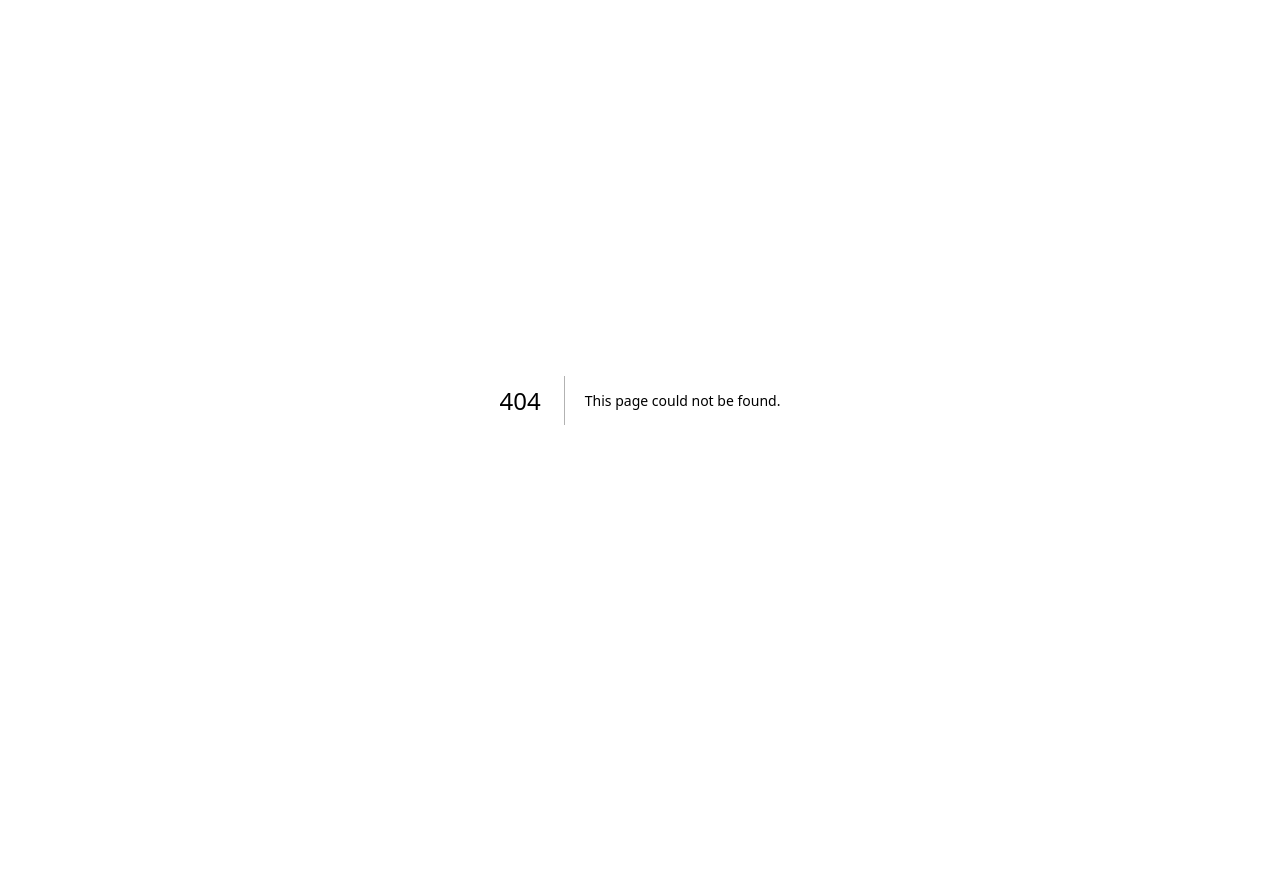
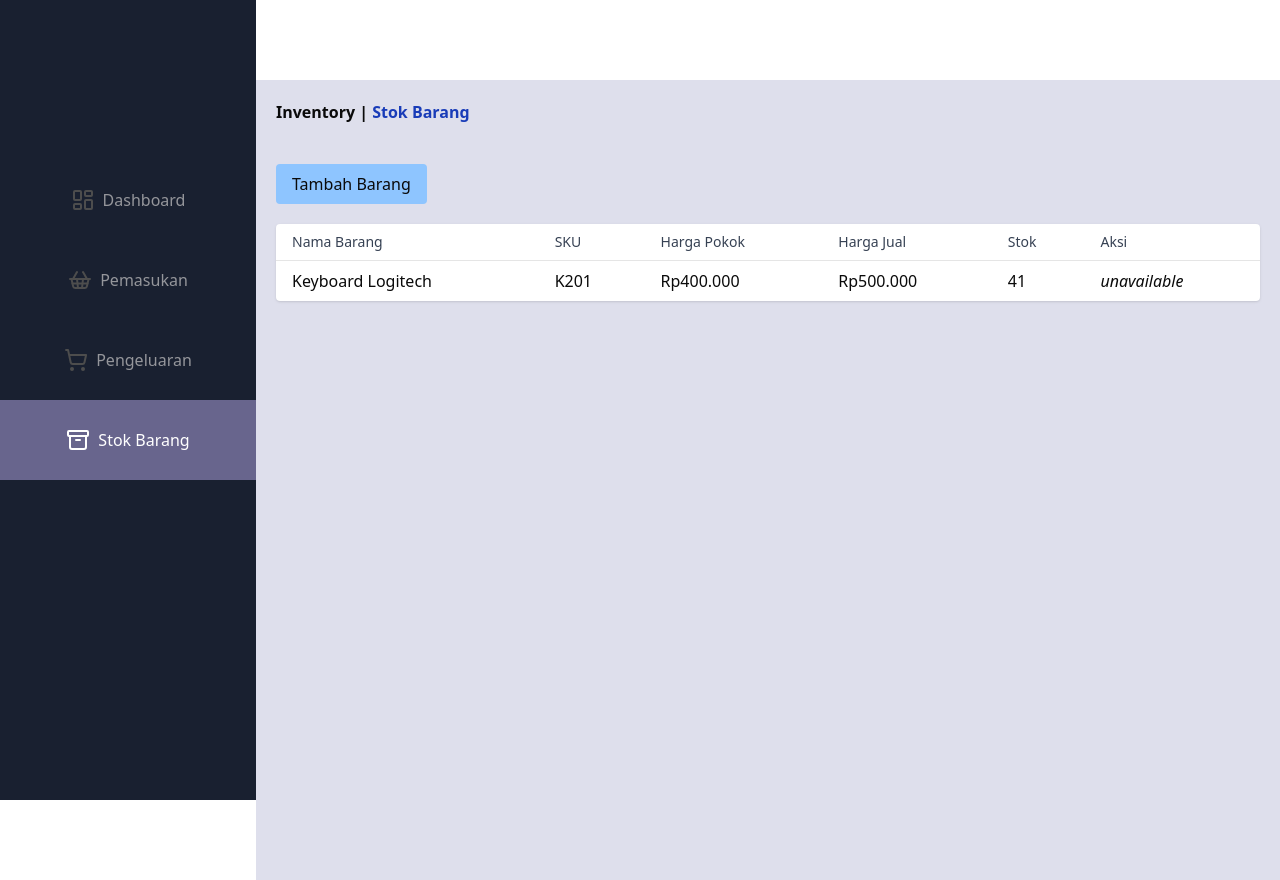
Before and after one commit to FaizYanuar/CatetinApp, a Next.js app: page /dashboard/stok-barang in a window 1280 px wide. Before the commit this address had no page. Before the commit the page ends 800 px from the top, so only its background shows below. Built offline with nearby package versions, Linux system fonts and the light colour scheme.

Commit message:
feat: add stok page

```diff
--- a/app/(routes)/dashboard/_components/HeaderDashboard.jsx
+++ b/app/(routes)/dashboard/_components/HeaderDashboard.jsx
@@ -4,7 +4,7 @@ import React from 'react'
 function HeaderDashboard() {
   return (
     <div className='h-20 justify-between flex items-center mx-5'>
-        <h1 className='text-4xl font-semibold'>Dashboard</h1>
+        <h1 className='text-4xl font-semibold'></h1>
         <UserButton
           appearance={{
             elements: {
--- a/app/(routes)/dashboard/pemasukan/page.jsx
+++ b/app/(routes)/dashboard/pemasukan/page.jsx
@@ -2,7 +2,13 @@ import React from 'react'
 
 function Pemasukan() {
   return (
-    <div className='bg-[#DEDFEC] h-screen'>Pemasukan</div>
+    <div className='bg-[#DEDFEC] h-screen'>
+
+      <div className='p-5'>
+        <h1 className='font-semibold'>Pemasukan | <span className='text-blue-800'>Penjualan</span></h1>
+      </div>
+
+    </div>
   )
 }
 
--- /dev/null
+++ b/app/(routes)/dashboard/pengeluaran/page.jsx
@@ -0,0 +1,15 @@
+import React from 'react'
+
+function Pengeluaran() {
+  return (
+    <div className='bg-[#DEDFEC] h-screen'>
+
+      <div className='p-5'>
+        <h1 className='font-semibold'>Pengeluaran | <span className='text-blue-800'>Pembelian</span></h1>
+      </div>
+
+    </div>
+  )
+}
+
+export default Pengeluaran
--- /dev/null
+++ b/app/(routes)/dashboard/stok-barang/page.jsx
@@ -0,0 +1,44 @@
+import React from 'react'
+
+function Stok() {
+  return (
+    <div className='bg-[#DEDFEC] h-screen'>
+
+      <div className='p-5'>
+        <h1 className='font-semibold'>Inventory | <span className='text-blue-800'>Stok Barang</span></h1>
+      </div>
+
+      <div className='px-5 mt-5'>
+
+        <button className='bg-blue-300 px-4 py-2 rounded hover:cursor-pointer hover:bg-blue-950 hover:text-white transition-colors duration-250'>Tambah Barang</button>
+
+        <table className="min-w-full bg-white shadow rounded my-5 ">
+          <thead>
+            <tr>
+            {['Nama Barang','SKU','Harga Pokok','Harga Jual','Stok','Aksi']
+              .map((h) => (
+                <th key={h} className="px-4 py-2 text-left text-sm font-medium text-gray-700">
+                  {h}
+                </th>
+              ))}
+          </tr>
+          </thead>
+          <tbody>
+            <tr className='border-t hover:bg-gray-50'>
+              <td className='px-4 py-2'>Keyboard Logitech</td>
+              <td className='px-4 py-2'>K201</td>
+              <td className='px-4 py-2'>Rp400.000</td>
+              <td className='px-4 py-2'>Rp500.000</td>
+              <td className='px-4 py-2'>41</td>
+              <td className='px-4 py-2 italic'>unavailable</td>
+            </tr>
+          </tbody>
+        </table>
+
+      </div>
+
+    </div>
+  )
+}
+
+export default Stok
--- a/package.json
+++ b/package.json
@@ -25,8 +25,10 @@
   },
   "devDependencies": {
     "@tailwindcss/postcss": "^4",
+    "@types/react": "19.1.5",
     "drizzle-kit": "^0.31.1",
     "tailwindcss": "^4",
-    "tw-animate-css": "^1.3.0"
+    "tw-animate-css": "^1.3.0",
+    "typescript": "5.8.3"
   }
 }
```
Also changed, not shown: 1 other file (tests, documents, lock files or other folders).
